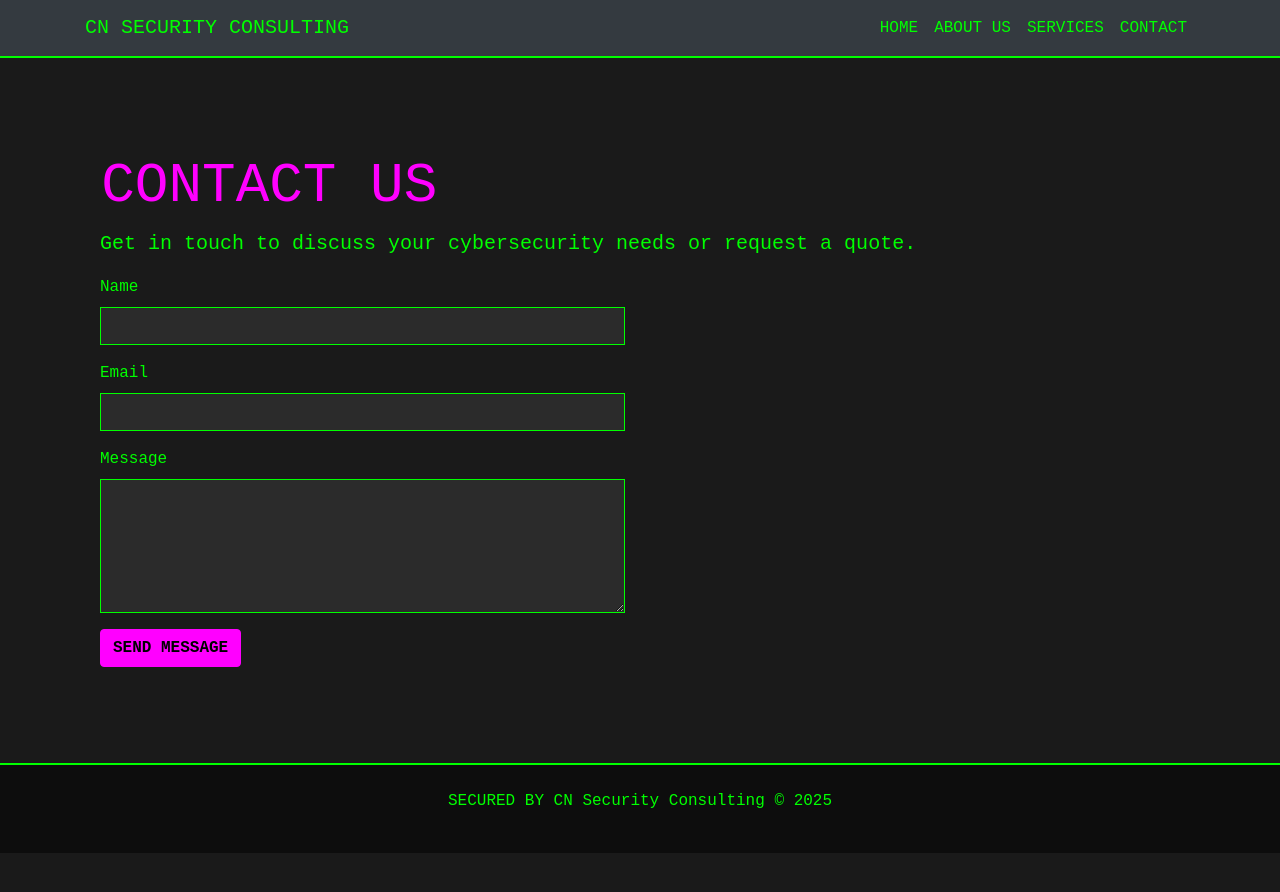
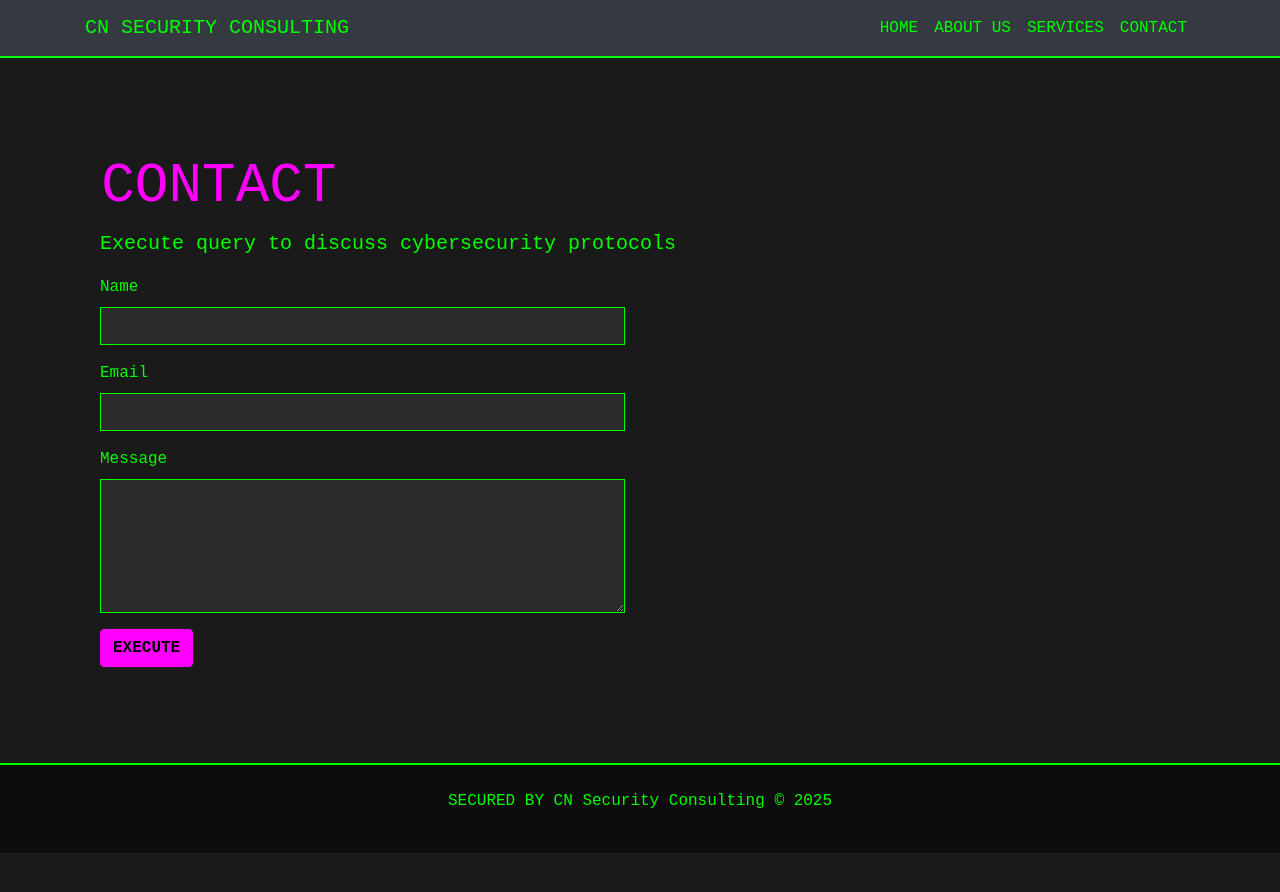
Before and after one commit to hookthieves/hookthieves.github.io, a Jekyll site: the page built from contact.html, in a window 1280 px wide. Shown: the top 892 px of the page. Built offline with Jekyll 4.4.1, drawn with Linux system fonts in a browser that asks for light colours.

Commit message:
Update contact.html

```diff
--- a/contact.html
+++ b/contact.html
@@ -3,8 +3,8 @@ layout: default
 title: Contact Us
 ---
 <div class="container py-5">
-    <h1 class="display-4">Contact Us</h1>
-    <p class="lead">Get in touch to discuss your cybersecurity needs or request a quote.</p>
+    <h1 class="display-4">contact</h1>
+    <p class="lead">Execute query to discuss cybersecurity protocols</p>
 
     <div class="row">
         <div class="col-md-6">
@@ -21,7 +21,7 @@ title: Contact Us
                     <label for="message">Message</label>
                     <textarea class="form-control" id="message" name="message" rows="5" required></textarea>
                 </div>
-                <button type="submit" class="btn btn-primary">Send Message</button>
+                <button type="submit" class="btn btn-primary">execute</button>
             </form>
         </div>
     </div>
```
